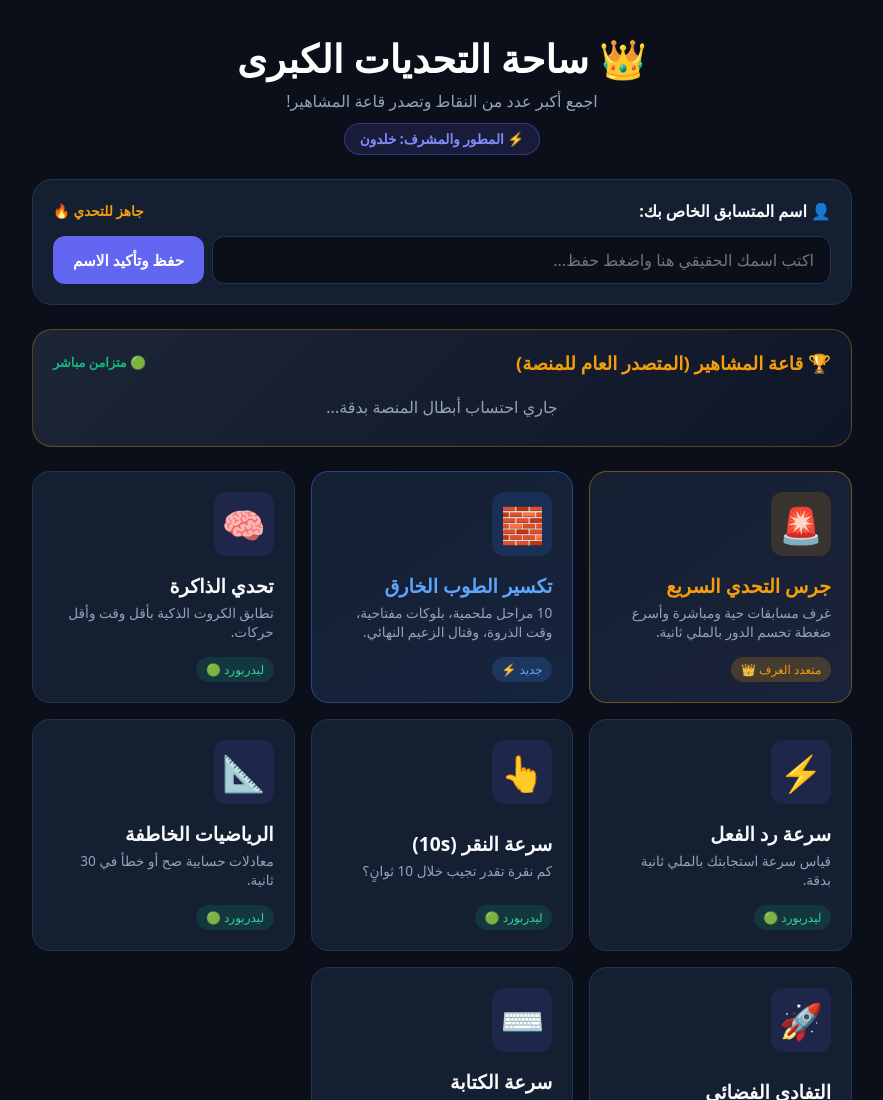
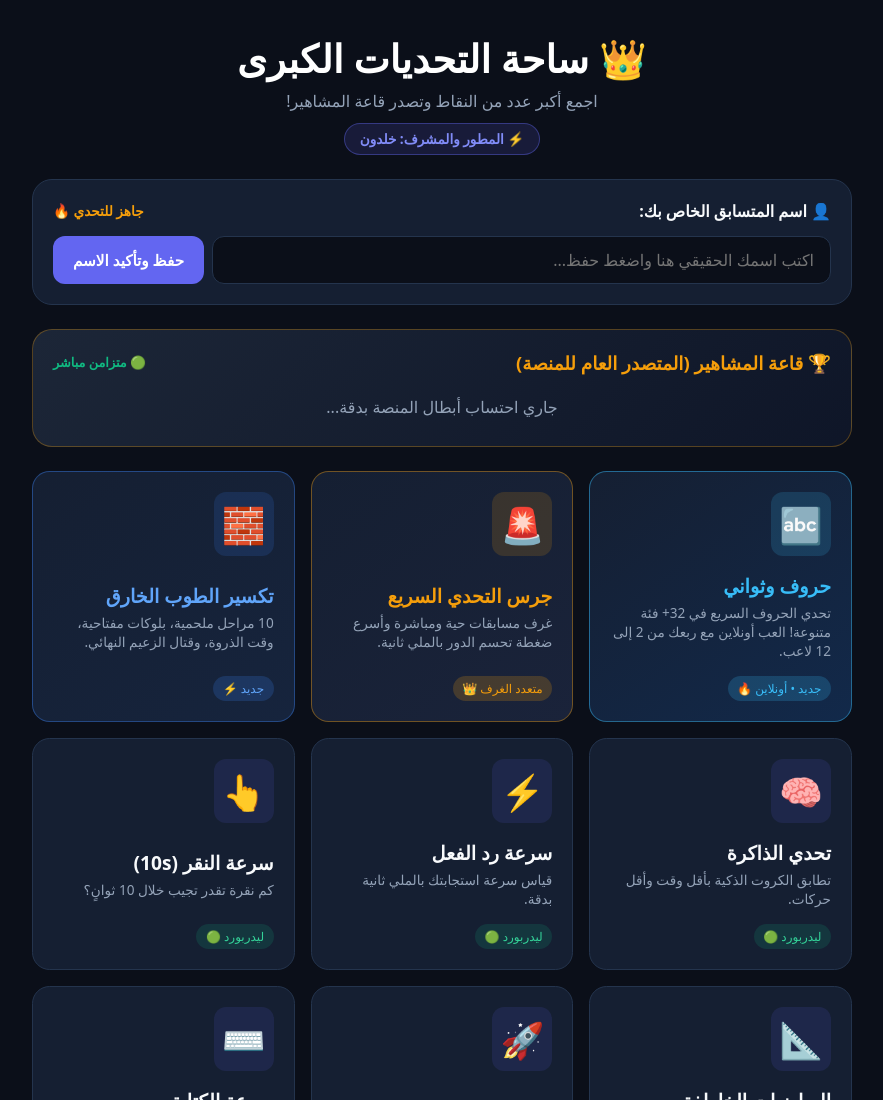
Before and after one commit to khaldalarkany6-crypto/memory-game, a plain HTML site: page index.html in a window 1280 px wide. Shown: the top 1100 px of the page, without its empty margins (198-1081 px from the left). Drawn offline with Linux system fonts and the light colour scheme; no server answers.

Commit message:
Update index.html

```diff
--- a/index.html
+++ b/index.html
@@ -162,7 +162,7 @@
       border: 1px solid rgba(255, 255, 255, 0.05);
     }
 
-    /* شبكة كروت الألعاب الـ 8 كاملة */
+    /* شبكة كروت الألعاب الـ 9 كاملة */
     .games-grid {
       display: grid;
       grid-template-columns: repeat(auto-fit, minmax(240px, 1fr));
@@ -275,9 +275,19 @@
       </ul>
     </div>
 
-    <!-- شبكة كروت الألعاب الـ 8 كاملة -->
+    <!-- شبكة كروت الألعاب الـ 9 كاملة -->
     <div class="games-grid">
-      <!-- 1. جرس المسابقات المباشر -->
+      <!-- 1. حروف وثواني (اللعبة الجديدة) -->
+      <a href="horoof/index.html" class="game-card" style="border-color: rgba(56, 189, 248, 0.45); background: linear-gradient(145deg, #151f32, #12294a);">
+        <div class="game-icon" style="background: rgba(56, 189, 248, 0.16);">🔤</div>
+        <div class="game-info">
+          <h2 style="color: #38bdf8;">حروف وثواني</h2>
+          <p>تحدي الحروف السريع في 32+ فئة متنوعة! العب أونلاين مع ربعك من 2 إلى 12 لاعب.</p>
+        </div>
+        <span class="game-badge" style="background: rgba(56, 189, 248, 0.2); color: #38bdf8;">جديد • أونلاين 🔥</span>
+      </a>
+
+      <!-- 2. جرس المسابقات المباشر -->
       <a href="buzzer/index.html" class="game-card" style="border-color: rgba(245, 158, 11, 0.4); background: linear-gradient(145deg, #151f32, #1a233a);">
         <div class="game-icon" style="background: rgba(245, 158, 11, 0.15);">🚨</div>
         <div class="game-info">
@@ -287,7 +297,7 @@
         <span class="game-badge" style="background: rgba(245, 158, 11, 0.2); color: var(--gold);">متعدد الغرف 👑</span>
       </a>
 
-      <!-- 2. تكسير الطوب الخارق -->
+      <!-- 3. تكسير الطوب الخارق -->
       <a href="breaker/index.html" class="game-card" style="border-color: rgba(59, 130, 246, 0.4); background: linear-gradient(145deg, #151f32, #16243d);">
         <div class="game-icon" style="background: rgba(59, 130, 246, 0.15);">🧱</div>
         <div class="game-info">
@@ -297,7 +307,7 @@
         <span class="game-badge" style="background: rgba(59, 130, 246, 0.2); color: #60a5fa;">جديد ⚡</span>
       </a>
 
-      <!-- 3. تحدي الذاكرة -->
+      <!-- 4. تحدي الذاكرة -->
       <a href="memory/index.html" class="game-card">
         <div class="game-icon">🧠</div>
         <div class="game-info">
@@ -307,7 +317,7 @@
         <span class="game-badge">ليدربورد 🟢</span>
       </a>
 
-      <!-- 4. سرعة رد الفعل -->
+      <!-- 5. سرعة رد الفعل -->
       <a href="reaction/index.html" class="game-card">
         <div class="game-icon">⚡</div>
         <div class="game-info">
@@ -317,7 +327,7 @@
         <span class="game-badge">ليدربورد 🟢</span>
       </a>
 
-      <!-- 5. سرعة النقر -->
+      <!-- 6. سرعة النقر -->
       <a href="clicker/index.html" class="game-card">
         <div class="game-icon">👆</div>
         <div class="game-info">
@@ -327,7 +337,7 @@
         <span class="game-badge">ليدربورد 🟢</span>
       </a>
 
-      <!-- 6. الرياضيات الخاطفة -->
+      <!-- 7. الرياضيات الخاطفة -->
       <a href="math/index.html" class="game-card">
         <div class="game-icon">📐</div>
         <div class="game-info">
@@ -337,7 +347,7 @@
         <span class="game-badge">ليدربورد 🟢</span>
       </a>
 
-      <!-- 7. التفادي الفضائي -->
+      <!-- 8. التفادي الفضائي -->
       <a href="runner/index.html" class="game-card">
         <div class="game-icon">🚀</div>
         <div class="game-info">
@@ -347,7 +357,7 @@
         <span class="game-badge">ليدربورد 🟢</span>
       </a>
 
-      <!-- 8. سرعة الكتابة -->
+      <!-- 9. سرعة الكتابة -->
       <a href="typing/index.html" class="game-card">
         <div class="game-icon">⌨️</div>
         <div class="game-info">
```
